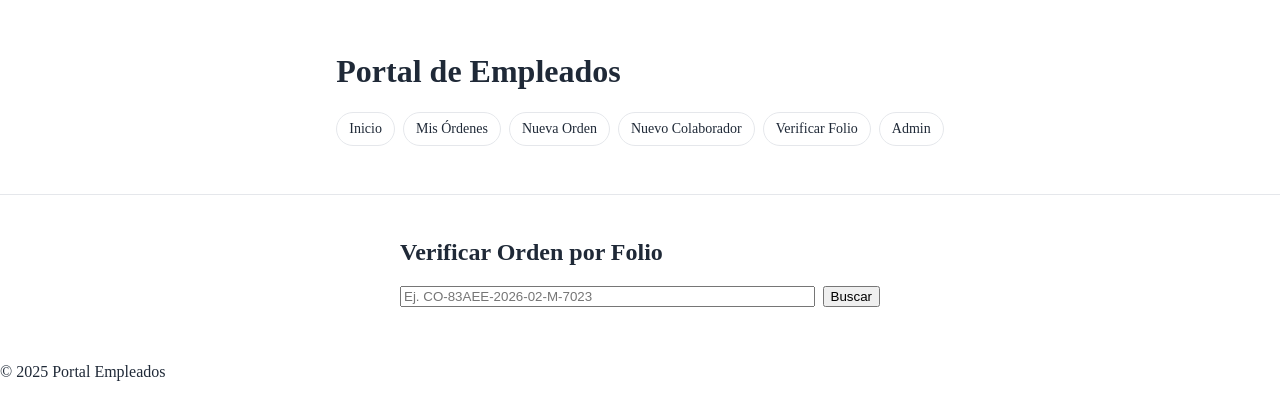
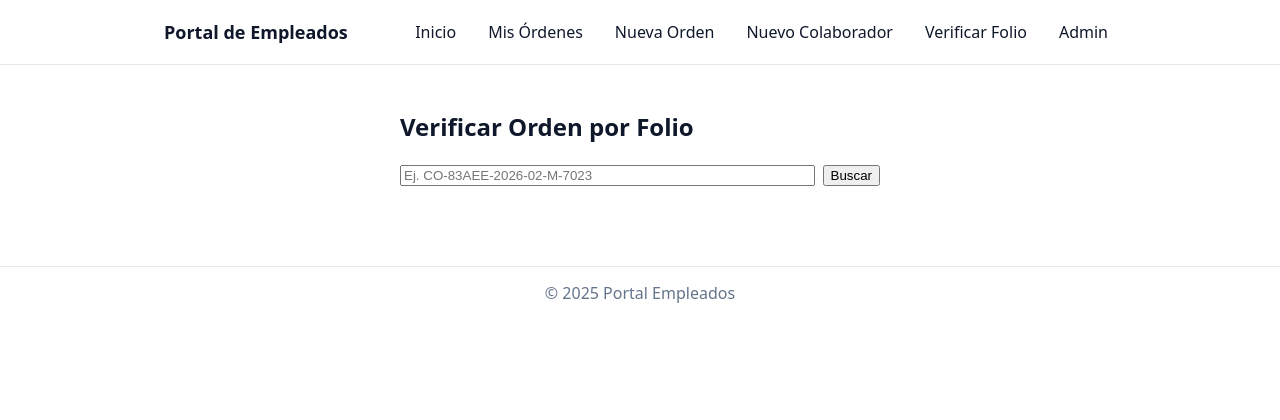
Before and after one commit to DPR2204/portal-empleados, a Next.js app: page /verify in a window 1280 px wide. Shown: the top 420 px of the page. Built offline with nearby package versions, Linux system fonts and the light colour scheme.

Commit message:
Update globals.css

```diff
--- a/app/globals.css
+++ b/app/globals.css
@@ -1,94 +1,74 @@
-/* ===== Reset mínimo ===== */
-* { box-sizing: border-box; }
-html, body { height: 100%; }
-body { margin: 0; color: var(--text); background: var(--bg); }
-
-/* ===== Tokens (light + rojo) ===== */
 :root{
-  --bg:#ffffff;
-  --text:#1f2937;             /* slate-800 */
-  --muted:#6b7280;            /* slate-500 */
-  --surface:#ffffff;
-  --border:#e5e7eb;           /* slate-200 */
-  --shadow: 0 8px 24px rgba(0,0,0,.06);
-
-  --accent:#ff0000;           /* rojo primario */
-  --accent-600:#cc0000;       /* hover/active */
+  --bg: #ffffff;
+  --text: #0f172a;
+  --muted: #64748b;
+  --card: #ffffff;
+  --border: #e5e7eb;
+  --brand: #ff0000;           /* rojo destacado */
+  --brand-600: #e00000;
+  --brand-50: #fff1f1;
+  --ok: #16a34a;
+  --warn: #b45309;
+}
+*{box-sizing:border-box}
+html,body{height:100%}
+body{
+  margin:0;background:var(--bg);color:var(--text);
+  font-family: ui-sans-serif,system-ui,Segoe UI,Roboto,Ubuntu,Inter,sans-serif;
+  -webkit-font-smoothing:antialiased;line-height:1.5;
 }
 
-/* Enlaces con acento */
-a { color: var(--accent); text-decoration: none; }
-a:hover { color: var(--accent-600); text-decoration: underline; }
+.container{max-width:1000px;margin:0 auto;padding:24px}
 
-/* ===== Layout ===== */
-.shell { min-height: 100dvh; display: grid; grid-template-rows: auto 1fr; }
-.container { max-width: 1000px; margin: 0 auto; padding: 24px 20px 40px; }
+/* Topbar */
+.topbar{position:sticky;top:0;background:var(--bg);border-bottom:1px solid var(--border);z-index:10}
+.topbar__inner{display:flex;align-items:center;justify-content:space-between;padding:14px 24px}
+.logo{font-size:18px;margin:0}
+.nav{display:flex;gap:16px}
+.nav a{color:var(--text);text-decoration:none;padding:6px 8px;border-radius:8px}
+.nav a:hover{background:var(--brand-50);color:var(--brand)}
 
-/* Topbar + nav pills */
-.topbar{
-  position: sticky; top:0; z-index:10;
-  background: rgba(255,255,255,.9);
-  backdrop-filter: saturate(180%) blur(12px);
-  border-bottom: 1px solid var(--border);
-  display: grid; grid-template-columns: 1fr; gap: 8px; padding: 8px 20px;
+/* Secciones y tarjetas */
+.section{padding:24px 0}
+.card{
+  background:var(--card);border:1px solid var(--border);border-radius:14px;
+  padding:20px;box-shadow:0 1px 2px rgba(0,0,0,.04);
 }
-.brand{ font-weight: 700; }
-.nav{ display:flex; gap:8px; flex-wrap:wrap; }
-.nav a{
-  color: var(--text); text-decoration:none;
-  border:1px solid var(--border); background:#fff;
-  padding:8px 12px; border-radius:999px; font-size:14px;
+.stack-12 > * + *{margin-top:12px}
+
+.h2{font-size:18px;margin:0 0 6px}
+
+/* Tabla */
+.table-wrap{overflow:auto;border:1px solid var(--border);border-radius:12px}
+.table{width:100%;border-collapse:separate;border-spacing:0;min-width:640px}
+.table thead th{
+  text-align:left;font-weight:600;background:#fafafa;border-bottom:1px solid var(--border);
+  padding:12px 14px;position:sticky;top:0;z-index:1
 }
-.nav a:hover{ border-color: var(--accent); box-shadow: var(--shadow); }
+.table tbody td{padding:12px 14px;border-bottom:1px solid var(--border)}
+.table tbody tr:hover{background:#fafafa}
 
-/* ===== Cards / bloques ===== */
-.card{
-  background: var(--surface);
-  border:1px solid var(--border);
-  border-radius: 16px;
-  box-shadow: var(--shadow);
-  padding: 18px;
+/* Badges */
+.badge{
+  display:inline-block;font-size:12px;padding:4px 8px;border-radius:999px;border:1px solid var(--border);
 }
-.section{ display:grid; gap:16px; }
-.h2{ margin:0 0 6px; font-size:20px; font-weight:600; }
-.muted{ color: var(--muted); }
+.badge.ok{background:#ecfdf5;color:var(--ok);border-color:#bbf7d0}
+.badge.warn{background:#fff7ed;color:var(--warn);border-color:#fed7aa}
 
-/* ===== Controles ===== */
-.input,.select{
-  width:100%;
-  background:#fff; color:var(--text);
-  border:1px solid var(--border); border-radius:12px;
-  padding:10px 12px; outline: none;
+/* Botones */
+.btn{
+  display:inline-flex;align-items:center;justify-content:center;gap:8px;
+  padding:8px 12px;border:1px solid var(--border);border-radius:10px;
+  background:#fff;color:var(--text);text-decoration:none;font-size:14px;
 }
-.input:focus,.select:focus{
-  border-color: var(--accent);
-  box-shadow: 0 0 0 3px rgba(255,0,0,.15);
+.btn:hover{border-color:var(--brand);color:var(--brand)}
+.btn.primary{background:var(--brand);border-color:var(--brand);color:#fff}
+.btn.primary:hover{background:var(--brand-600);border-color:var(--brand-600)}
+
+.actions{display:flex;gap:8px;flex-wrap:wrap}
+
+.muted{color:var(--muted)}
+
+.footer{
+  margin-top:40px;border-top:1px solid var(--border);padding:14px 24px;text-align:center;color:var(--muted)
 }
-.form-row{ display:flex; gap:10px; flex-wrap:wrap; }
-.form-row > *{ flex:1 1 240px; }
-
-.btn{
-  display:inline-flex; align-items:center; gap:8px;
-  padding:10px 14px; border-radius:12px; cursor:pointer;
-  border:1px solid var(--border); background:#fff; color:var(--text);
-}
-.btn:hover{ box-shadow: var(--shadow); }
-.btn.primary{ background: var(--accent); color:#fff; border-color: transparent; font-weight:600; }
-.btn.primary:hover{ background: var(--accent-600); }
-
-/* ===== Tablas ===== */
-.table-wrap{ overflow:auto; border:1px solid var(--border); border-radius:14px; background:#fff; box-shadow: var(--shadow); }
-.table{ width:100%; border-collapse:collapse; background:#fff; }
-.table th,.table td{ padding:14px 12px; border-bottom:1px solid var(--border); text-align:left; }
-.table th{ color:var(--muted); font-weight:600; font-size:13px; letter-spacing:.2px; }
-.table tr:hover td{ background:#fafafa; }
-
-/* Chips/estados */
-.badge{ display:inline-block; padding:4px 10px; border-radius:999px; font-size:12px; border:1px solid var(--border); background:#fff; }
-.badge.ok{ border-color:#c7f3dc; background:#f2fff8; color:#167c47; }
-.badge.warn{ border-color:#ffd2d2; background:#fff6f6; color:#b91c1c; }
-
-/* Utils */
-.stack-8{ display:grid; gap:8px; }
-.stack-12{ display:grid; gap:12px; }
-.actions{ display:flex; gap:10px; flex-wrap:wrap; }
```
